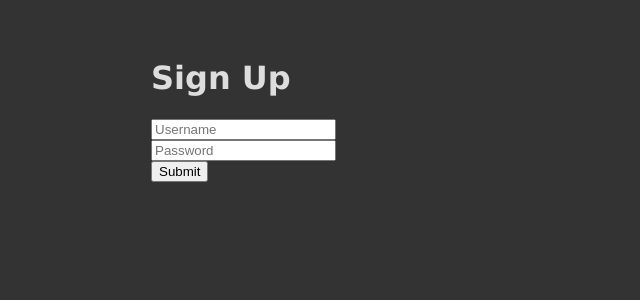
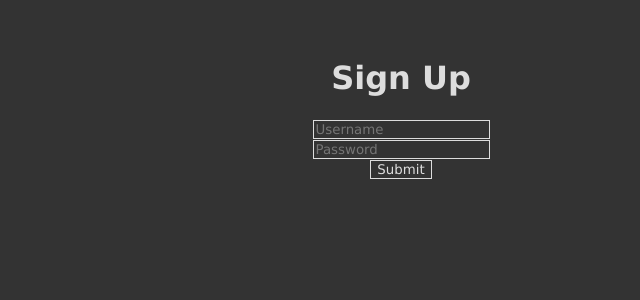
Before and after one commit to jPelot/django-todo, a Django app: page /new/ in a window 1280 px wide. Shown: the top 300 px of the page, without its empty margins (239-879 px from the left). Run offline with Django 5.2, Linux system fonts and the light colour scheme.

Commit message:
Minor Styling to forms

```diff
--- a/main/templates/main/new.html
+++ b/main/templates/main/new.html
@@ -1,7 +1,7 @@
 {% extends "main/template.html" %}
 
 {% block body %}
-
+<center>
 <h1>Sign Up</h1>
 
 <form action="{% url 'new' %}" method="post">
@@ -10,5 +10,5 @@
     <input type="password" name="password" placeholder="Password"><br>
     <input type="submit">
 </form>
-
+</center>
 {% endblock %}
--- a/main/templates/main/template.html
+++ b/main/templates/main/template.html
@@ -12,7 +12,7 @@
                 color:burlywood
             }
             #container {
-                max-width: 500px;
+                max-width: 750px;
 
                 margin: auto;
                 padding-top: 30px;
@@ -33,6 +33,12 @@
             .rightmost_td {
                 border-right: 0px solid;
             }
+            input, select {
+                background-color:#333;
+                font-family: 'Verdana';
+                color: #ddd;
+                border: 1px solid;
+            }
         </style>
 
         <meta name="viewport" content="width=device-width, initial-scale=1.0">
```
